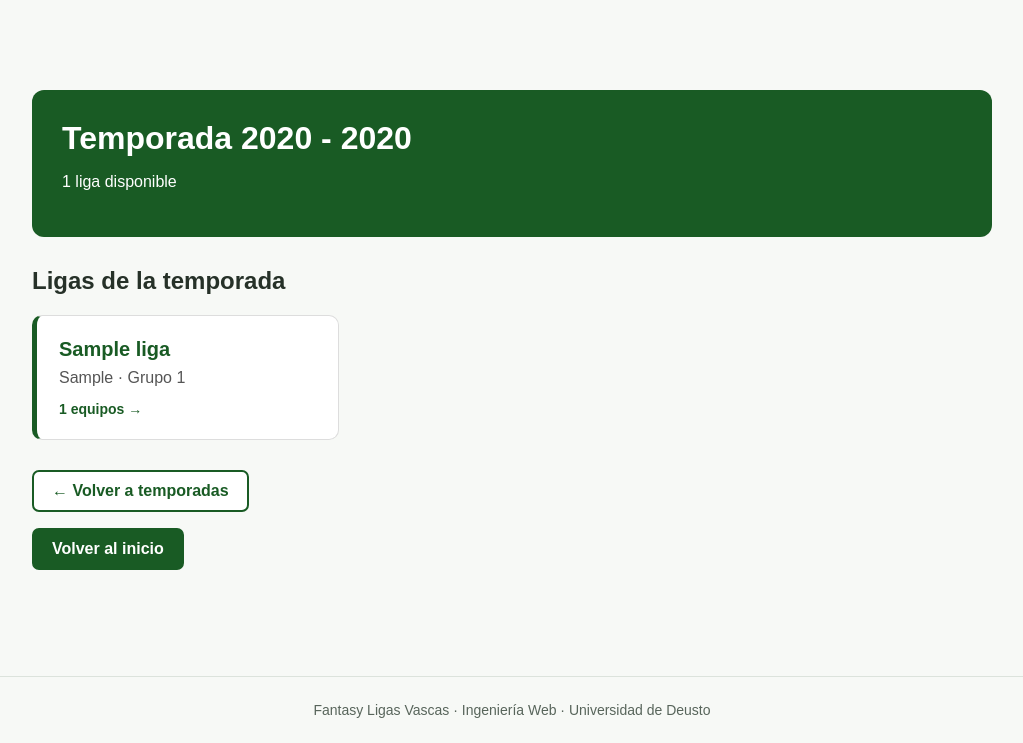
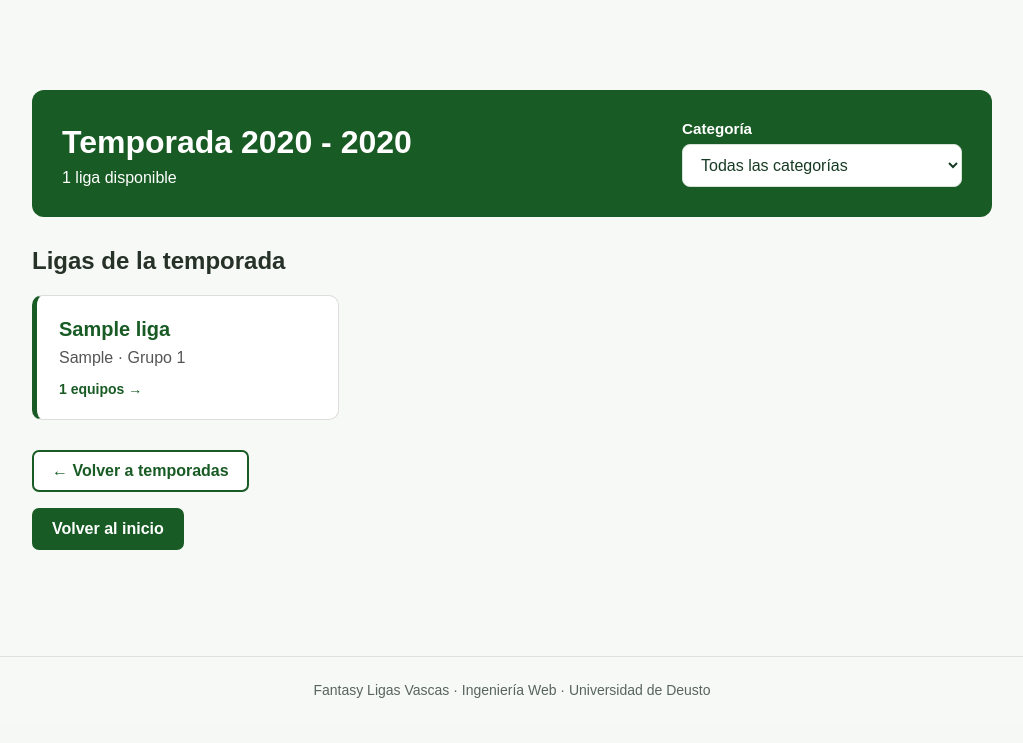
Before and after one commit to Aimar1109/proyectoweb, a Django app: page /temporadas/1/ in a window 1280 px wide. Shown: the part 104-847 px from the top of the page, without its empty margins (128-1151 px from the left). After the commit the page ends 802 px from the top, so only its background shows below. Run offline with Django 5.2, Linux system fonts and the light colour scheme; tables that the repository leaves empty hold one stand-in row (values such as "Sample post").

Commit message:
filtro categoria

```diff
--- a/fantasy/templates/fantasy/temporadas/detalle_temporada.html
+++ b/fantasy/templates/fantasy/temporadas/detalle_temporada.html
@@ -3,20 +3,32 @@
 {% block title %}Temporada {{ temporada }} - Fantasy Ligas Vascas{% endblock %}
 
 {% block content %}
+<div class="temp-container" id="detalle-temporada">
 
-<div class="temp-container">
+    <div class="liga-portada temp-cabecera-con-filtro">
+        <div class="temp-cabecera-texto">
+            <h1>Temporada {{ temporada }}</h1>
+            <p id="contador-ligas" aria-live="polite">
+                {{ ligas|length }} liga{{ ligas|length|pluralize:"s" }} disponible{{ ligas|length|pluralize:"s" }}
+            </p>
+        </div>
 
-    <div class="liga-portada">
-        <h1>Temporada {{ temporada }}</h1>
-        <p>{{ ligas|length }} liga{{ ligas|length|pluralize:"s" }} disponible{{ ligas|length|pluralize:"s" }}</p>
+        <div class="temp-filtro">
+            <label for="filtro-categoria">Categoría</label>
+            <select id="filtro-categoria">
+                <option value="">Todas las categorías</option>
+            </select>
+        </div>
     </div>
 
     <section class="liga-section">
         <h2>Ligas de la temporada</h2>
 
-        <div class="temp-grid">
+        <div class="temp-grid" id="grid-ligas">
             {% for liga in ligas %}
-            <a href="{% url 'detalle_liga' liga.pk %}" class="temp-card">
+            <a href="{% url 'detalle_liga' liga.pk %}"
+               class="temp-card"
+               data-categoria="{{ liga.categoria }}">
                 <span class="temp-card-titulo">{{ liga.nombre }}</span>
                 <span class="temp-card-info">
                     {{ liga.categoria }}{% if liga.grupo %} · Grupo {{ liga.grupo }}{% endif %}
@@ -27,6 +39,12 @@
             <p>Esta temporada no tiene ligas.</p>
             {% endfor %}
         </div>
+
+        {% if ligas %}
+        <p id="sin-resultados" class="temp-sin-resultados" hidden>
+            No hay ligas de esta categoría en la temporada.
+        </p>
+        {% endif %}
     </section>
 
     <p>
@@ -39,4 +57,45 @@
 
 </div>
 
+<script>
+(function () {
+    const contenedor = document.getElementById('detalle-temporada');
+    const select = contenedor.querySelector('#filtro-categoria');
+    const tarjetas = Array.from(contenedor.querySelectorAll('.temp-card[data-categoria]'));
+    const contador = contenedor.querySelector('#contador-ligas');
+    const sinResultados = contenedor.querySelector('#sin-resultados');
+
+    // Se obtienen las categorías reales de Django, sin escribirlas a mano.
+    const categorias = [...new Set(
+        tarjetas.map(tarjeta => tarjeta.dataset.categoria.trim()).filter(Boolean)
+    )].sort((a, b) => a.localeCompare(b, 'es'));
+
+    categorias.forEach(categoria => {
+        const opcion = document.createElement('option');
+        opcion.value = categoria;
+        opcion.textContent = categoria;
+        select.appendChild(opcion);
+    });
+
+    function filtrarLigas() {
+        const categoriaElegida = select.value;
+        let visibles = 0;
+
+        tarjetas.forEach(tarjeta => {
+            const mostrar = !categoriaElegida || tarjeta.dataset.categoria.trim() === categoriaElegida;
+            tarjeta.hidden = !mostrar;
+            // Evita que una regla CSS de .temp-card anule el atributo hidden.
+            tarjeta.style.display = mostrar ? '' : 'none';
+            if (mostrar) visibles++;
+        });
+
+        contador.textContent = `${visibles} ${visibles === 1 ? 'liga disponible' : 'ligas disponibles'}`;
+        if (sinResultados) sinResultados.hidden = visibles !== 0;
+    }
+
+    select.addEventListener('change', filtrarLigas);
+    filtrarLigas();
+})();
+</script>
+
 {% endblock %}
--- a/static/css/style.css
+++ b/static/css/style.css
@@ -1346,3 +1346,63 @@ a {
         margin: 20px auto;
     }
 }
+
+/* DETALLE TEMPORADAS */
+/* Estilos limitados a esta página */
+    .temp-cabecera-con-filtro {
+        display: flex;
+        flex-wrap: wrap;
+        align-items: end;
+        justify-content: space-between;
+        gap: 20px;
+    }
+
+    .temp-cabecera-texto h1 {
+        margin-bottom: 8px;
+    }
+
+    .temp-cabecera-texto p {
+        margin: 0;
+    }
+
+    .temp-filtro {
+        display: flex;
+        flex-direction: column;
+        gap: 7px;
+        min-width: 220px;
+        max-width: 280px;
+        flex: 1 1 220px;
+    }
+
+    .temp-filtro label {
+        font-weight: 600;
+        color: white;
+        font-size: 0.95rem;
+    }
+
+    .temp-filtro select {
+        width: 100%;
+        background: white;
+        color: #183b24;
+        border: 1px solid #d7e3d9;
+        border-radius: 8px;
+        padding: 11px 14px;
+        font: inherit;
+        cursor: pointer;
+    }
+
+    .temp-filtro select:focus-visible {
+        outline: 3px solid #acd7b3;
+        outline-offset: 2px;
+    }
+
+    .temp-sin-resultados {
+        padding: 24px;
+        color: #555;
+    }
+
+    @media (max-width: 600px) {
+        .temp-filtro {
+            max-width: none;
+        }
+    }
```
